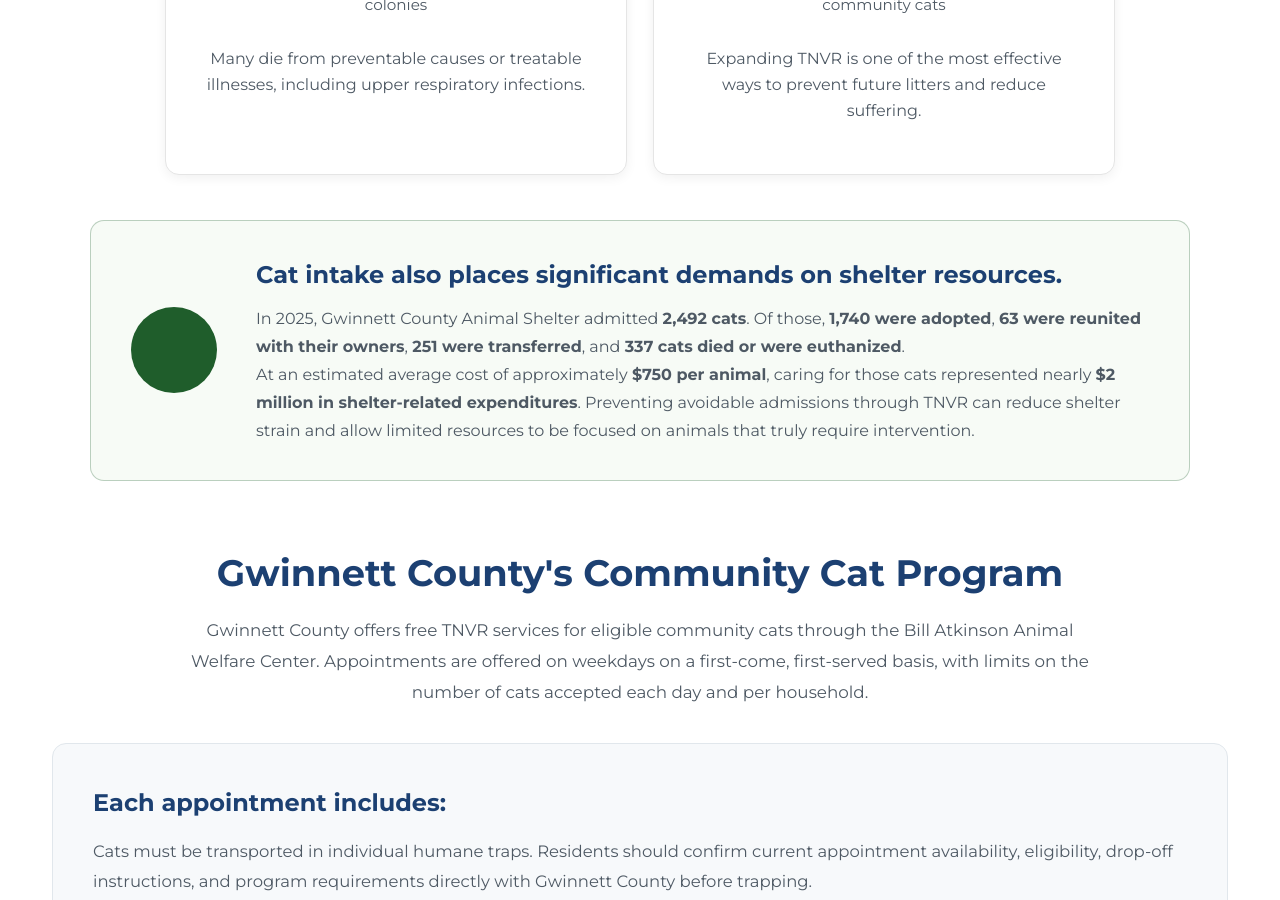
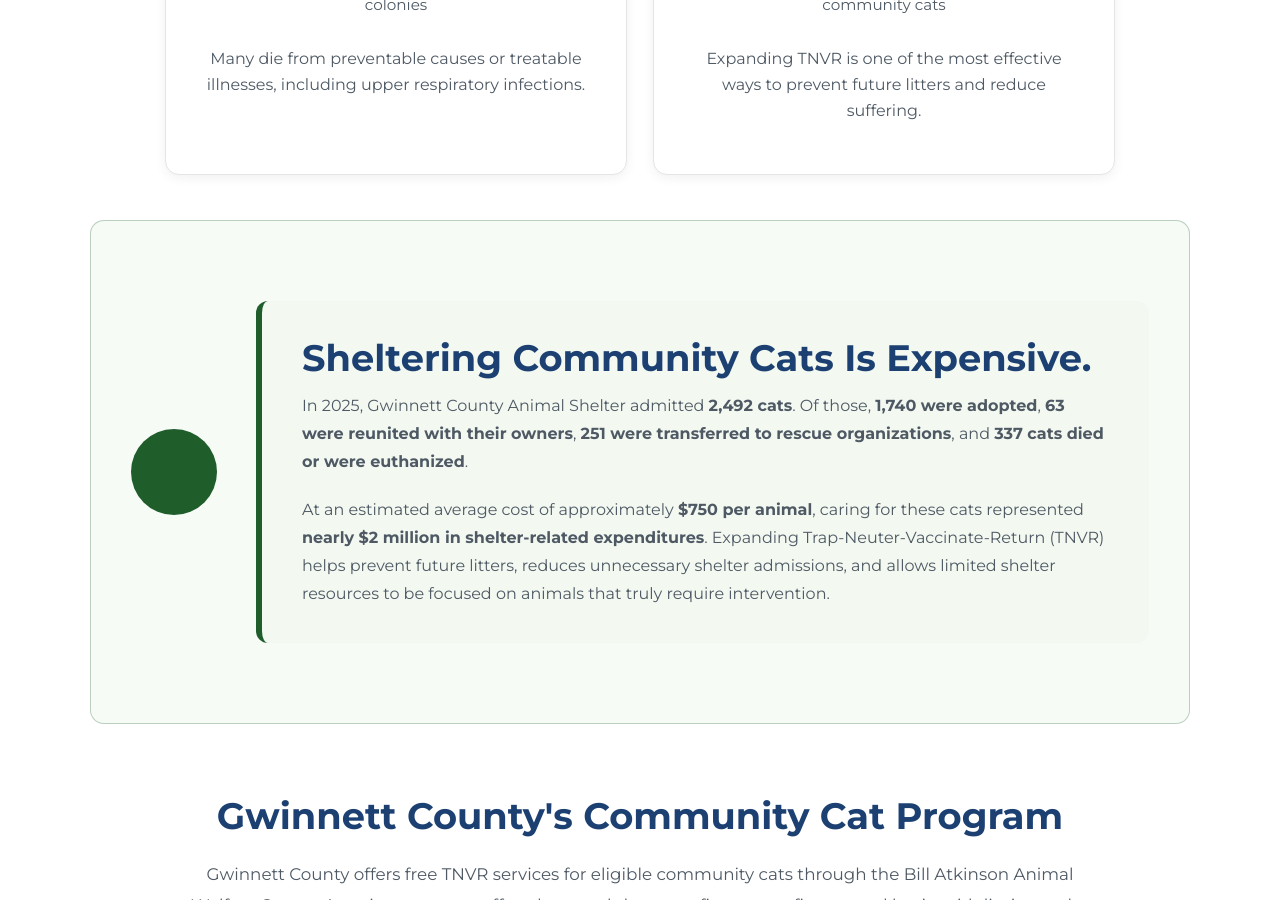
Before and after one commit to whitleybacon/gwinnett-animal-advocacy-alliance, a Jekyll site: the page built from issues/community-cats-tnr/index.html, in a window 1280 px wide and 900 px high, scrolled down 2963 px. Built offline with Jekyll 4.4.1, drawn with Linux system fonts in a browser that asks for light colours.

Commit message:
Update index.html

```diff
--- a/issues/community-cats-tnr/index.html
+++ b/issues/community-cats-tnr/index.html
@@ -698,24 +698,26 @@
             <i class="fas fa-building-shield"></i>
         </div>
 
-        <div>
-            <h3>Cat intake also places significant demands on shelter resources.</h3>
+        <div class="cat-highlight">
+
+        <h2>Sheltering Community Cats Is Expensive.</h2>
 
         <p>
             In 2025, Gwinnett County Animal Shelter admitted
-                <strong>2,492 cats</strong>. Of those, <strong>1,740 were adopted</strong>,
+            <strong>2,492 cats</strong>. Of those,
+            <strong>1,740 were adopted</strong>,
             <strong>63 were reunited with their owners</strong>,
-                <strong>251 were transferred</strong>, and
-                <strong>337 cats died or were euthanized</strong>.
+            <strong>251 were transferred to rescue organizations</strong>,
+            and <strong>337 cats died or were euthanized</strong>.
         </p>
 
-            <p>
+        <p style="margin-top:20px;">
             At an estimated average cost of approximately
-                <strong>$750 per animal</strong>, caring for those cats represented
-                nearly <strong>$2 million in shelter-related expenditures</strong>.
-                Preventing avoidable admissions through TNVR can reduce shelter
-                strain and allow limited resources to be focused on animals
-                that truly require intervention.
+            <strong>$750 per animal</strong>, caring for these cats represented
+            <strong>nearly $2 million in shelter-related expenditures</strong>.
+            Expanding Trap-Neuter-Vaccinate-Return (TNVR) helps prevent future litters,
+            reduces unnecessary shelter admissions, and allows limited shelter resources
+            to be focused on animals that truly require intervention.
         </p>
     </div>
     </div>
```
Lines whose indentation alone changed are shown as unchanged.
